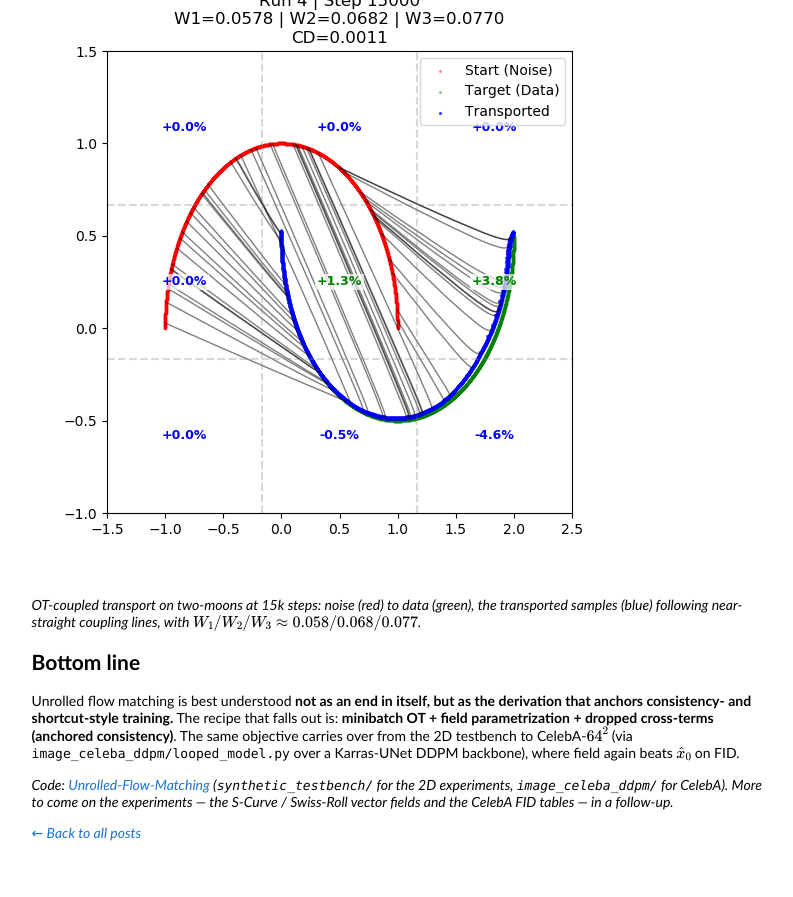
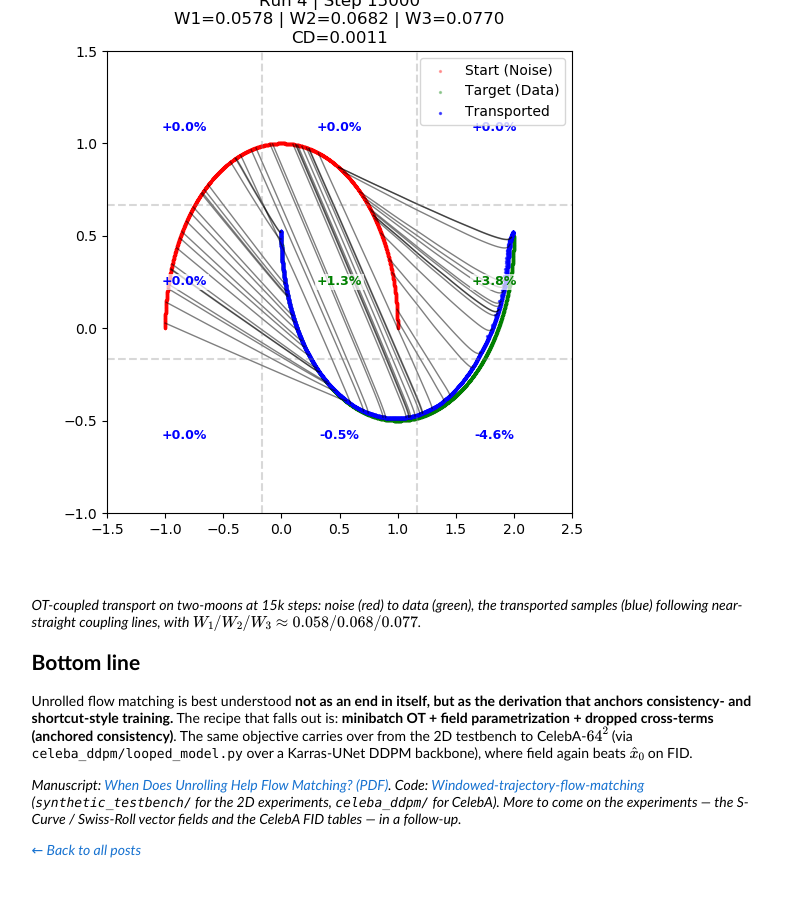
Before and after one commit to Quentin-Fruytier/Quentin-Fruytier.github.io, a Jekyll site: the page built from _posts/2026-07-04-when-does-unrolling-help-flow-matching.md, in a window 1280 px wide and 900 px high, scrolled down 2834 px. Shown: the top 897 px of the window, without its empty margins (240-1033 px from the left). Built offline with Jekyll 4.4.1, drawn with Linux system fonts in a browser that asks for light colours; formulas are drawn with MathJax 3; some of the changed text lies outside the part shown.

Commit message:
Flow-matching post: fix repo link (Windowed-trajectory-flow-matching), link manuscript PDF

````diff
--- a/_posts/2026-07-04-when-does-unrolling-help-flow-matching.md
+++ b/_posts/2026-07-04-when-does-unrolling-help-flow-matching.md
@@ -1,13 +1,13 @@
 ---
 title: "When does unrolling help flow matching?"
 date: 2026-07-04
-summary: "Training flow-matching models the way they're actually sampled (unrolling + BPTT) turns out to quietly reduce to consistency and shortcut models — once you apply a gradient-variance argument."
-repo: https://github.com/Quentin-Fruytier/Unrolled-Flow-Matching
+summary: "Training flow-matching models the way they're actually sampled (unrolling + BPTT) turns out to quietly reduce to consistency and shortcut models — once you apply a gradient-variance argument. Full manuscript PDF linked."
+repo: https://github.com/Quentin-Fruytier/Windowed-trajectory-flow-matching
 math: true
 ---
 
 This is a walk through the front half of a manuscript I've been working on,
-*When Does Unrolling Help Flow Matching?* The short version: training a
+[*When Does Unrolling Help Flow Matching?*]({{ '/data/When_Does_Unrolling_Help_Flow_Matching.pdf' | relative_url }}) (full PDF). The short version: training a
 flow-matching model the way it is actually *sampled* — unrolling the solver and
 backpropagating through it — is the obvious fix for a real problem, but it's the
 wrong default. Analyzing *why* is the interesting part, because it lands on a
@@ -73,7 +73,7 @@ $$\|\hat v^1-v^1\|$$ (single-step FM) plus a* detached consistency *term
 $$\|\hat v^2-\hat v^1\|$$, giving $$\mathcal{L}=4\|\hat v^1-v^1\|^2+\|\hat v^2-\hat v^1\|^2$$.*
 
 The nice part is how literal this is in code. In
-[`synthetic_testbench/losses.py`](https://github.com/Quentin-Fruytier/Unrolled-Flow-Matching)
+[`synthetic_testbench/losses.py`](https://github.com/Quentin-Fruytier/Windowed-trajectory-flow-matching)
 the whole reduction is one function:
 
 ```python
@@ -137,10 +137,11 @@ Unrolled flow matching is best understood **not as an end in itself, but as the
 derivation that anchors consistency- and shortcut-style training.** The recipe
 that falls out is: **minibatch OT + field parametrization + dropped cross-terms
 (anchored consistency)**. The same objective carries over from the 2D testbench
-to CelebA-$$64^2$$ (via `image_celeba_ddpm/looped_model.py` over a Karras-UNet
+to CelebA-$$64^2$$ (via `celeba_ddpm/looped_model.py` over a Karras-UNet
 DDPM backbone), where field again beats $$\hat x_0$$ on FID.
 
-*Code: [Unrolled-Flow-Matching](https://github.com/Quentin-Fruytier/Unrolled-Flow-Matching)
-(`synthetic_testbench/` for the 2D experiments, `image_celeba_ddpm/` for CelebA).
+*Manuscript: [When Does Unrolling Help Flow Matching? (PDF)]({{ '/data/When_Does_Unrolling_Help_Flow_Matching.pdf' | relative_url }}).
+Code: [Windowed-trajectory-flow-matching](https://github.com/Quentin-Fruytier/Windowed-trajectory-flow-matching)
+(`synthetic_testbench/` for the 2D experiments, `celeba_ddpm/` for CelebA).
 More to come on the experiments — the S-Curve / Swiss-Roll vector fields and the
 CelebA FID tables — in a follow-up.*
````
Also changed, not shown: 1 other file.
